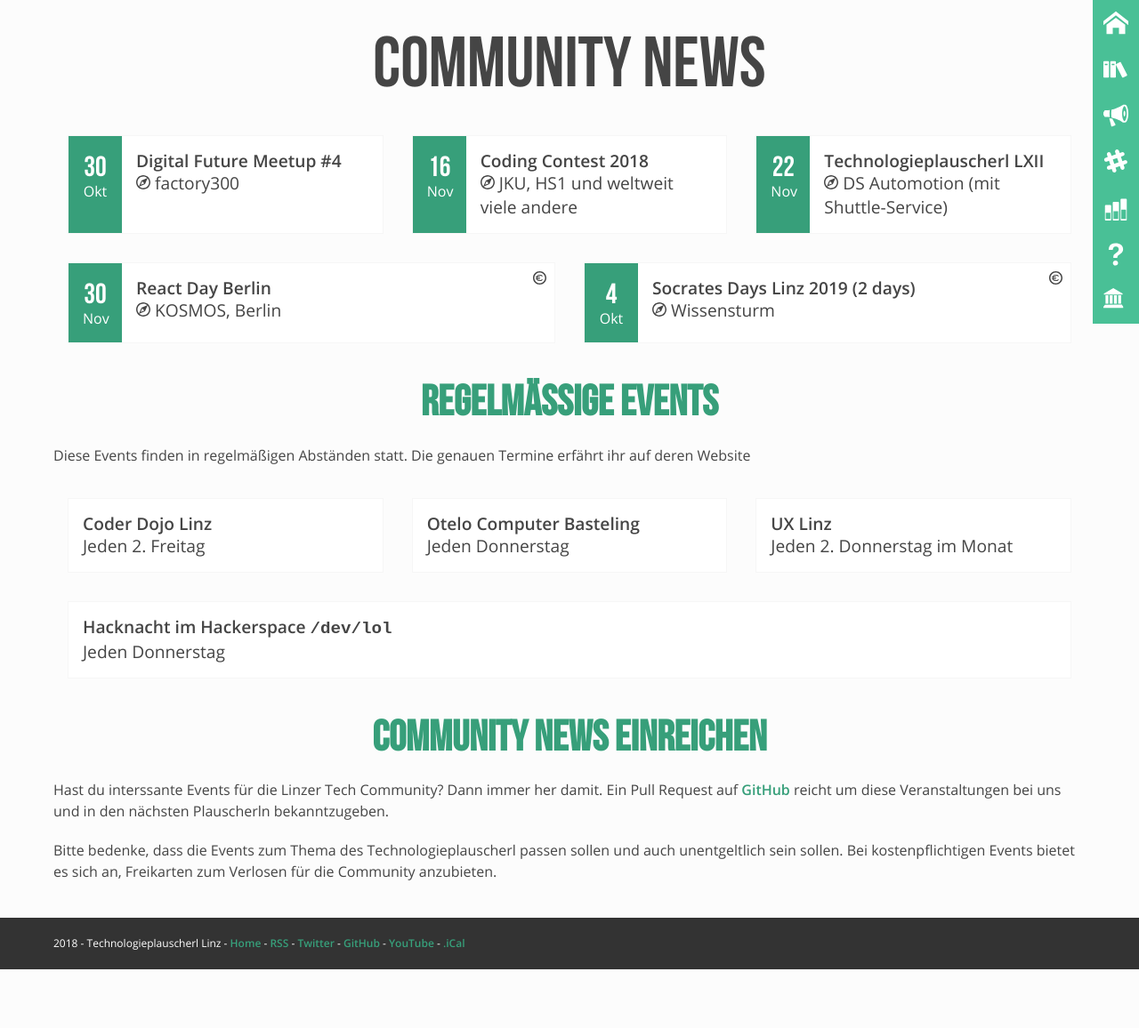
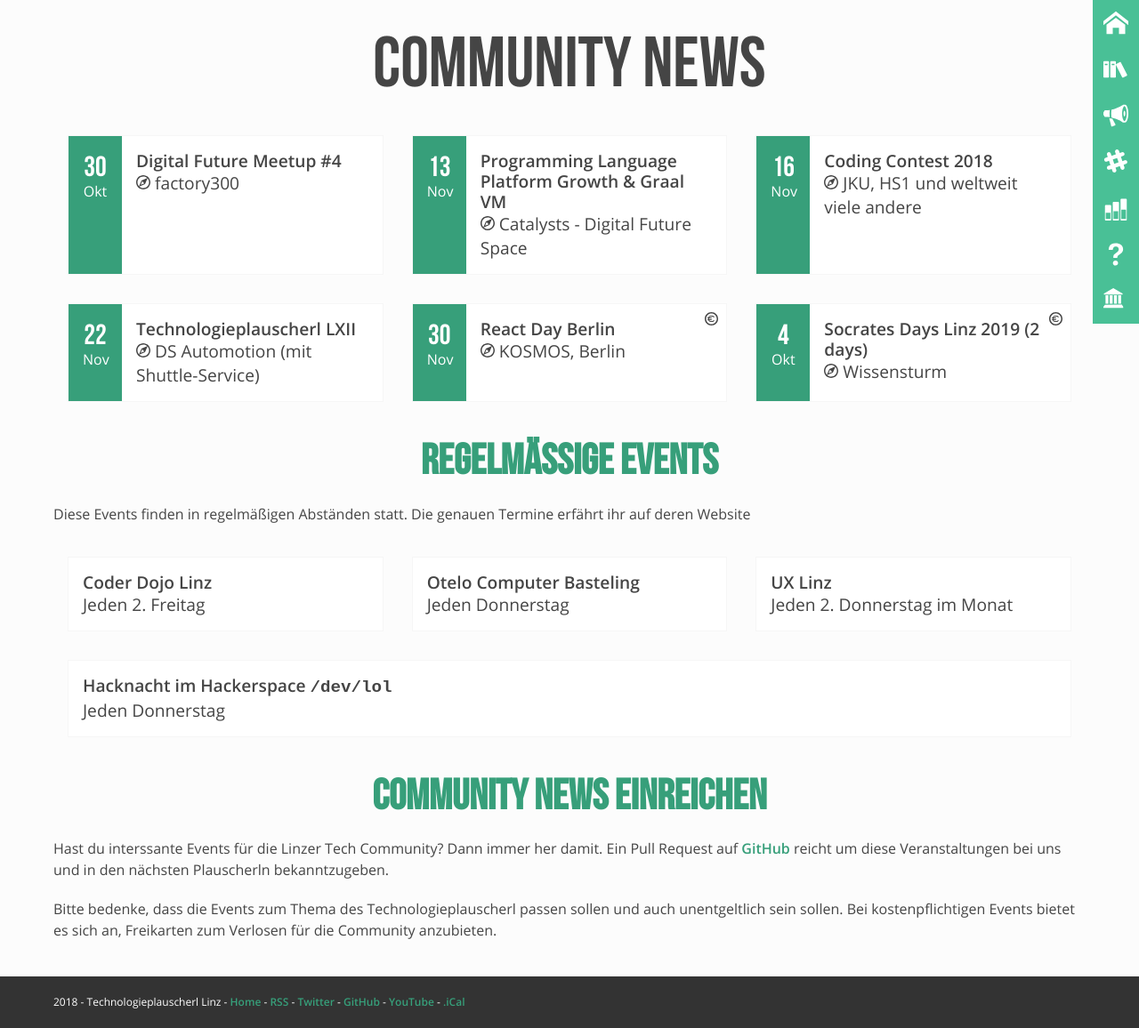
Before and after one commit to mericanAncer127/plauscherl, a Jekyll site: the page built from pages/community-news.html, in a window 1280 px wide. Shown: the whole page at 89% size. Built offline with Jekyll 4.4.1, drawn with Linux system fonts in a browser that asks for light colours; before the commit the page ends 1090 px from its top, so only the background shows below that.

Commit message:
Add next eJUG event to community.yml. (#156)
Add next eJUG event (Programming Language Platform Growth & Graal VM) on Nov. 13th 2018.

```diff
--- a/_data/community.yml
+++ b/_data/community.yml
@@ -620,3 +620,12 @@
       location: "factory300"
       date: 2018-10-30
       link: https://factory300.spaces.nexudus.com/de/events/view/679903335/digital-future-meetup--4
+-
+  id: eJUG
+  name: "Enterprise Java User Group Austria"
+  events:
+    -
+      name: "Programming Language Platform Growth & Graal VM"
+      location: "Catalysts - Digital Future Space"
+      date: 2018-11-13
+      link: https://www.meetup.com/Enterprise-Java-User-Group-Austria/events/255630550/
```
